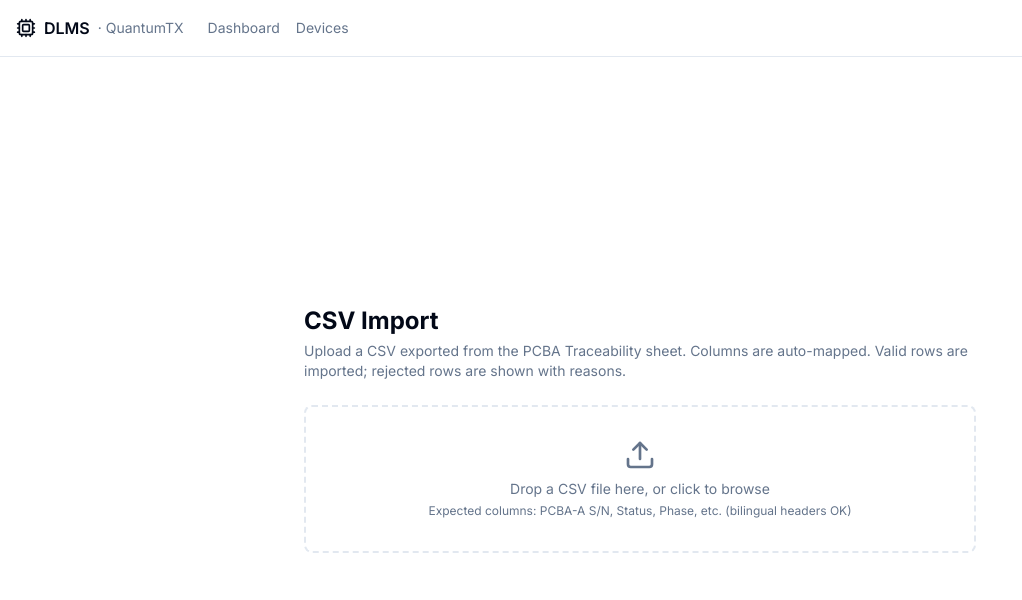
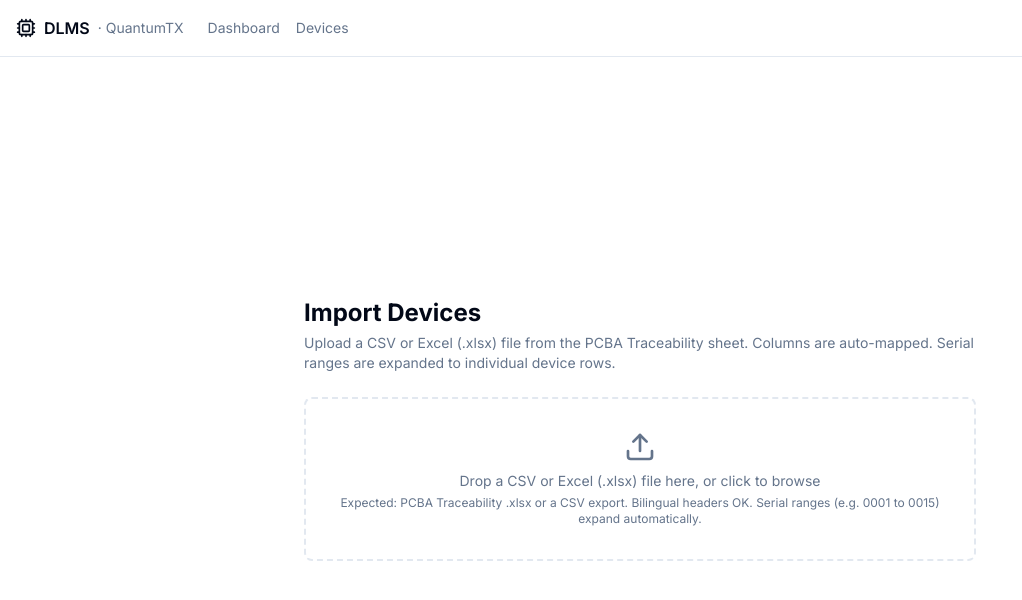
Before and after one commit to KaiZhien/qtx-ah, a Next.js app in the folder dlms/: page /import in a window 1280 px wide. Shown: the top 600 px of the page, without its empty margins (0-1022 px from the left). Built offline with nearby package versions, Linux system fonts and the light colour scheme; no server answers.

Commit message:
feat(dlms): import page accepts .xlsx — CSV and Excel side-by-side

```diff
--- a/dlms/app/import/page.tsx
+++ b/dlms/app/import/page.tsx
@@ -4,7 +4,7 @@ import Papa from 'papaparse'
 import { Button } from '@/components/ui/button'
 import { Alert, AlertDescription } from '@/components/ui/alert'
 import { ImportPreviewTable } from '@/components/import/ImportPreviewTable'
-import { previewImportAction, importAction } from './actions'
+import { previewImportAction, importAction, previewExcelAction } from './actions'
 import type { ImportPreviewRow } from '@/lib/types'
 import { Upload } from 'lucide-react'
 
@@ -19,6 +19,22 @@ export default function ImportPage() {
     setError(null)
     setRows(null)
     setResult(null)
+
+    const ext = file.name.split('.').pop()?.toLowerCase()
+
+    if (ext === 'xlsx') {
+      file.arrayBuffer().then(async (buf) => {
+        try {
+          const preview = await previewExcelAction(buf)
+          setRows(preview)
+        } catch (e) {
+          setError((e as Error).message)
+        }
+      }).catch((e) => setError((e as Error).message))
+      return
+    }
+
+    // Default: CSV path (unchanged)
     Papa.parse<Record<string, string>>(file, {
       header: true,
       skipEmptyLines: true,
@@ -52,10 +68,9 @@ export default function ImportPage() {
     <div className="flex min-h-[calc(100vh-3.5rem-3rem)] items-center justify-center">
     <div className="space-y-6 max-w-2xl w-full">
       <div>
-        <h1 className="text-2xl font-bold">CSV Import</h1>
+        <h1 className="text-2xl font-bold">Import Devices</h1>
         <p className="text-sm text-muted-foreground mt-1">
-          Upload a CSV exported from the PCBA Traceability sheet. Columns are auto-mapped.
-          Valid rows are imported; rejected rows are shown with reasons.
+          Upload a CSV or Excel (.xlsx) file from the PCBA Traceability sheet. Columns are auto-mapped. Serial ranges are expanded to individual device rows.
         </p>
       </div>
 
@@ -67,9 +82,9 @@ export default function ImportPage() {
         onDragOver={(e) => e.preventDefault()}
       >
         <Upload className="h-8 w-8 mx-auto text-muted-foreground mb-2" />
-        <p className="text-sm text-muted-foreground">Drop a CSV file here, or click to browse</p>
-        <p className="text-xs text-muted-foreground mt-1">Expected columns: PCBA-A S/N, Status, Phase, etc. (bilingual headers OK)</p>
-        <input ref={fileRef} type="file" accept=".csv" className="hidden" onChange={(e) => { const f = e.target.files?.[0]; if (f) handleFile(f) }} />
+        <p className="text-sm text-muted-foreground">Drop a CSV or Excel (.xlsx) file here, or click to browse</p>
+        <p className="text-xs text-muted-foreground mt-1">Expected: PCBA Traceability .xlsx or a CSV export. Bilingual headers OK. Serial ranges (e.g. 0001 to 0015) expand automatically.</p>
+        <input ref={fileRef} type="file" accept=".csv,.xlsx" className="hidden" onChange={(e) => { const f = e.target.files?.[0]; if (f) handleFile(f) }} />
       </div>
 
       {error && <Alert variant="destructive"><AlertDescription>{error}</AlertDescription></Alert>}
```
